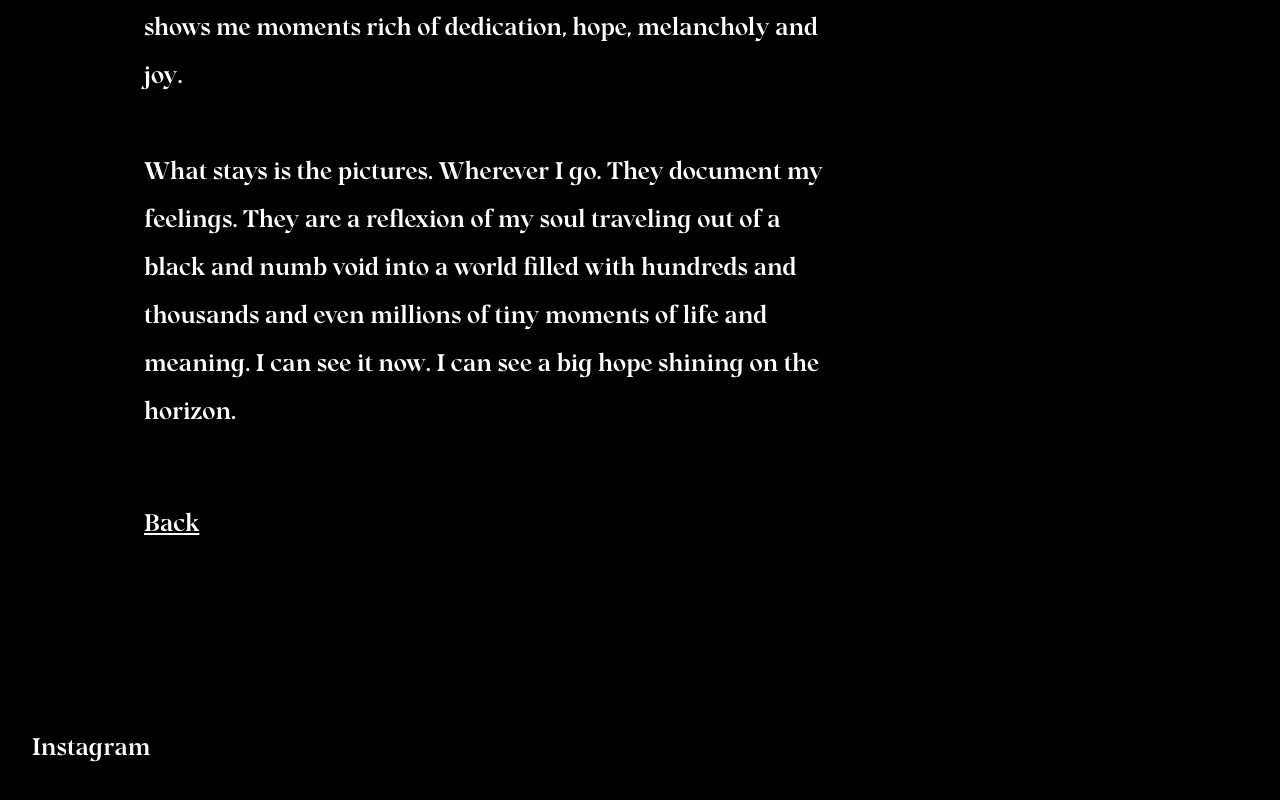
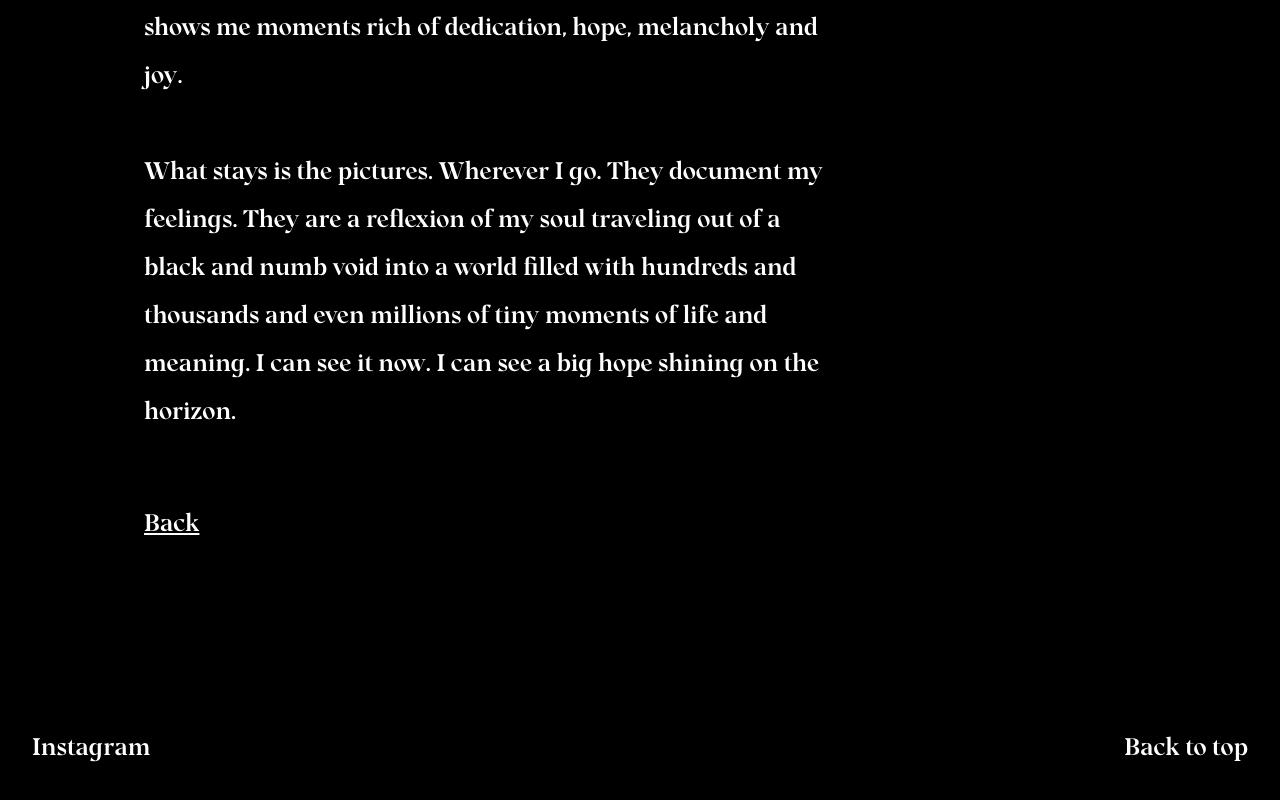
Before and after one commit to florianschiesterl/website-gatsby, a Gatsby site: page /about in a window 1280 px wide. Shown: the part 1168-1968 px from the top of the page. Built offline with nearby package versions, Linux system fonts and the light colour scheme; Gatsby itself is replaced by a stand-in of ours.

Commit message:
Add back to top option

```diff
--- a/src/components/Layout.js
+++ b/src/components/Layout.js
@@ -76,6 +76,10 @@ function Layout(props) {
             {/* <a href="mailto:hi@florianschiesterl.com?subject=I%20love%20you">
               <span className={classesText}></span>
             </a> */}
+
+            <a href="#">
+              <span className={classesText}>Back to top</span>
+            </a>
           </nav>
         </footer>
       </div>
```
